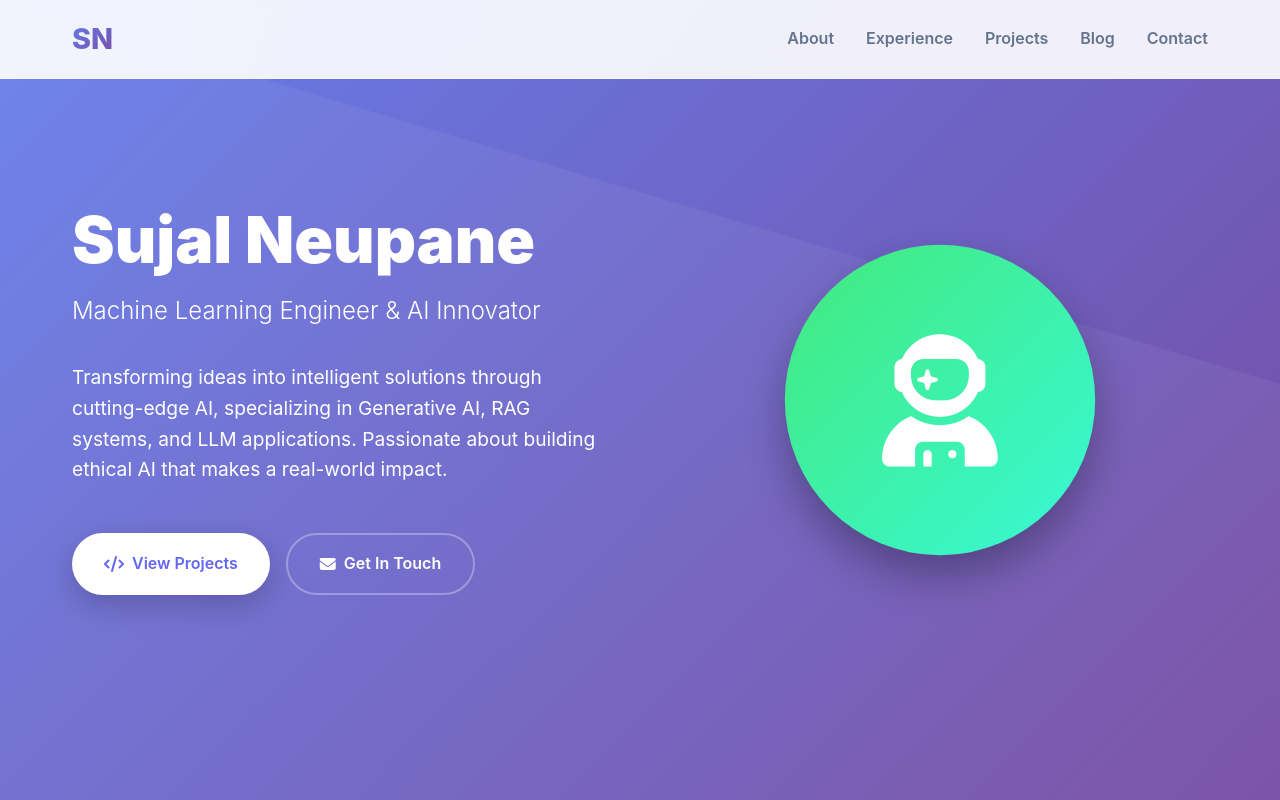
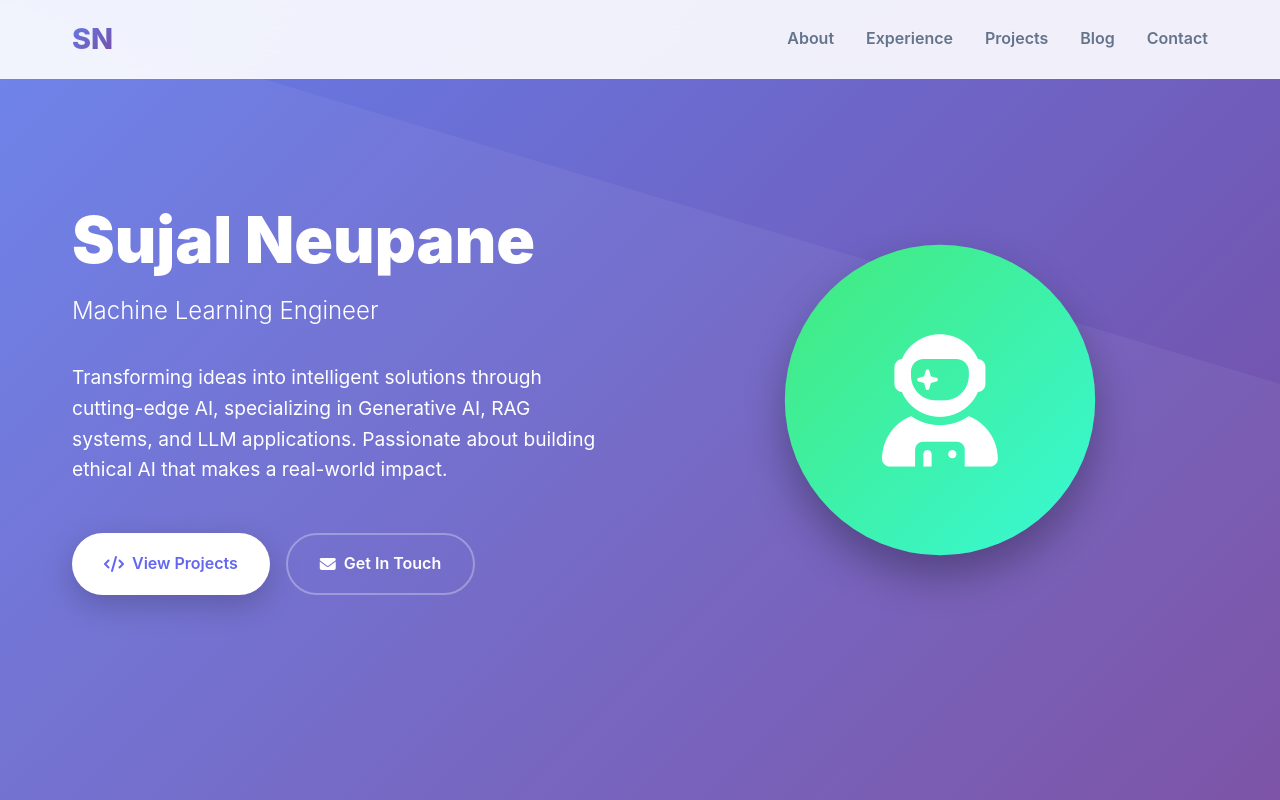
Before and after one commit to SujalNeupane9/SujalNeupane9.github.io, a plain HTML site: page index.html in a window 1280 px wide. Shown: the top 800 px of the page. Drawn offline with Linux system fonts and the light colour scheme.

Commit message:
Update index.html

```diff
--- a/index.html
+++ b/index.html
@@ -1010,7 +1010,7 @@
     <div class="hero-content">
       <div class="hero-text">
         <h1 class="fade-in-up">Sujal Neupane</h1>
-        <p class="subtitle fade-in-up delay-1">Machine Learning Engineer & AI Innovator</p>
+        <p class="subtitle fade-in-up delay-1">Machine Learning Engineer</p>
         <p class="fade-in-up delay-2">Transforming ideas into intelligent solutions through cutting-edge AI, specializing in Generative AI, RAG systems, and LLM applications. Passionate about building ethical AI that makes a real-world impact.</p>
         <div class="cta-buttons fade-in-up delay-3">
           <a href="#projects" class="btn btn-primary">
```
